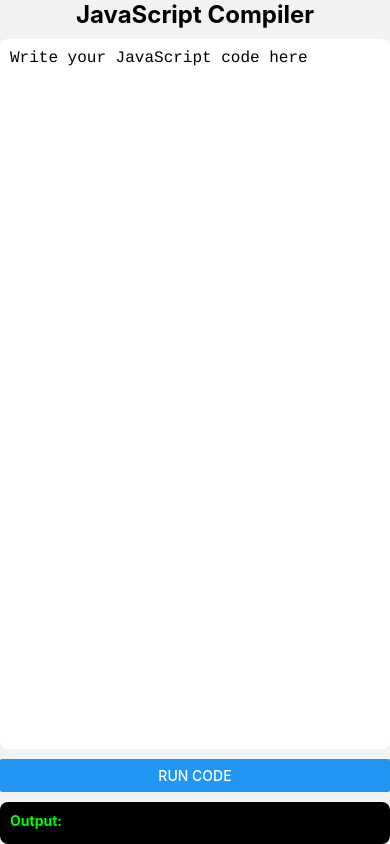
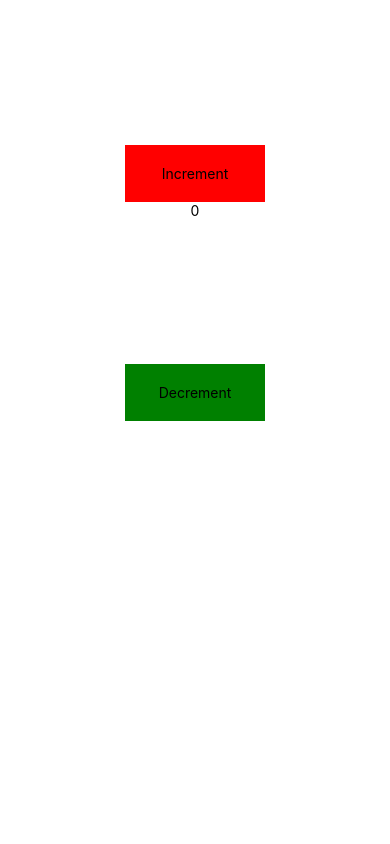
Before and after one commit to ABHISI764/react-native-preparation, a React Native app: screen / in a window 390 px wide. Built offline with nearby package versions, Linux system fonts and the light colour scheme.

Commit message:
reduxe toolkit with counter

```diff
--- a/App.tsx
+++ b/App.tsx
@@ -1,16 +1,18 @@
-import { View, Text } from 'react-native'
+import { SafeAreaView } from 'react-native'
 import React from 'react'
-import { store } from './src/components/reduxe/store'
+import CounterUi from './src/components/reduxe/CounterUi'
+import { store } from './src/components/reduxeNew/store'
 import { Provider } from 'react-redux'
-import GetApiCall from './src/components/GetApiCall/GetApiCall'
-import JavaScriptCompilerForMobile from './src/components/JavaScriptCompilerForMobile/JavaScriptCompilerForMobile'
+const App = () => {
 
-const App = () => {
+
   return (
-    // <Provider store={store}>
-    //   <GetApiCall />
-    // </Provider>
-      <JavaScriptCompilerForMobile />
+
+    <SafeAreaView>
+      <Provider store={store}>
+      <CounterUi />
+      </Provider>
+    </SafeAreaView>
   )
 }
 
--- /dev/null
+++ b/src/components/reduxe/CounterUi.js
@@ -0,0 +1,26 @@
+import { View, Text, TouchableOpacity } from 'react-native'
+import React from 'react'
+import { useDispatch, useSelector } from 'react-redux'
+import { decrement, increment } from '../reduxeNew/Slice/counterSlice'
+
+const CounterUi = () => {
+    const count = useSelector((item)=>item.counter.value)
+    const dispatch = useDispatch()
+  return (
+    <View>
+      <TouchableOpacity style={{backgroundColor:'red',padding: 20,marginTop: 145,width: 140,alignSelf:'center',alignItems:'center'}}>
+        <Text onPress={()=> dispatch(increment())}>Increment</Text>
+      </TouchableOpacity>
+      <Text style={{alignSelf:'center'}}>{count}</Text>
+
+      <TouchableOpacity
+      style={{backgroundColor:'green',padding: 20,marginTop: 145,width: 140,alignSelf:'center',alignItems:'center'}}
+      onPress={()=>dispatch(decrement())}
+      >
+        <Text>Decrement</Text>
+      </TouchableOpacity>
+    </View>
+  )
+}
+
+export default CounterUi
--- /dev/null
+++ b/src/components/reduxeNew/Slice/counterSlice.js
@@ -0,0 +1,22 @@
+import { createSlice } from "@reduxjs/toolkit";
+
+const initialState = {
+    value: 0,
+}
+
+export const counterSlice = createSlice({
+    name:'todo',
+    initialState,
+    reducers: {
+        increment: (state) => {
+            state.value += 1;
+        },
+        decrement: (state) => {
+            state.value -= 1;
+        }
+
+    }
+})
+
+export const {increment,decrement} = counterSlice.actions
+export default counterSlice.reducer
--- /dev/null
+++ b/src/components/reduxeNew/store.js
@@ -0,0 +1,11 @@
+import { configureStore } from "@reduxjs/toolkit";
+import counterSlice  from "./Slice/counterSlice";
+
+
+export const store = configureStore({
+    reducer : {
+        counter: counterSlice
+
+    }
+
+})
```
